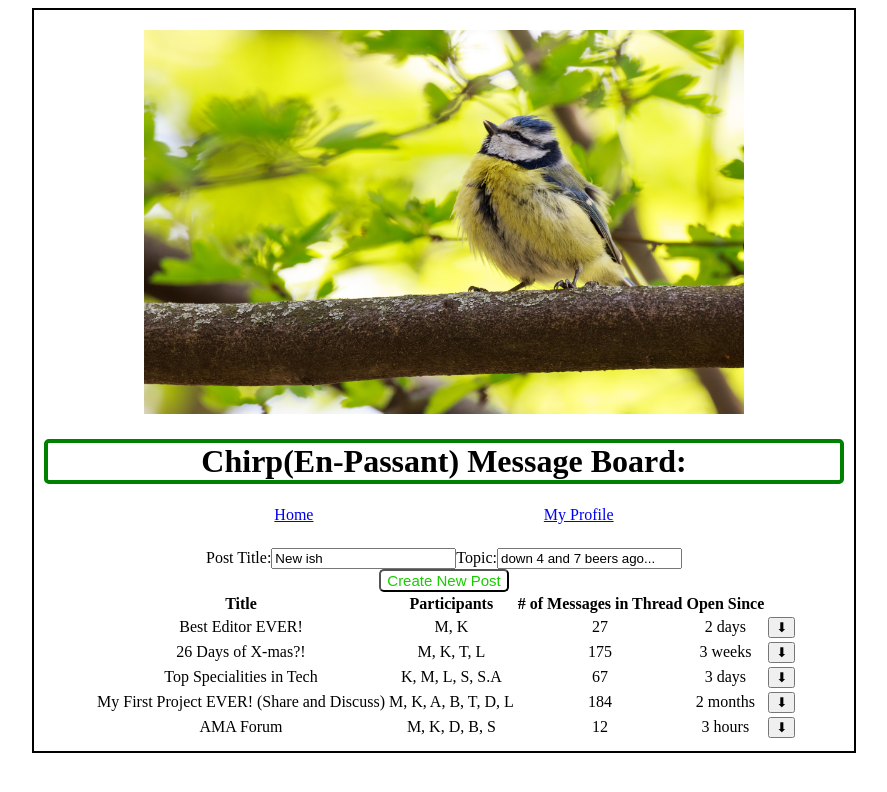
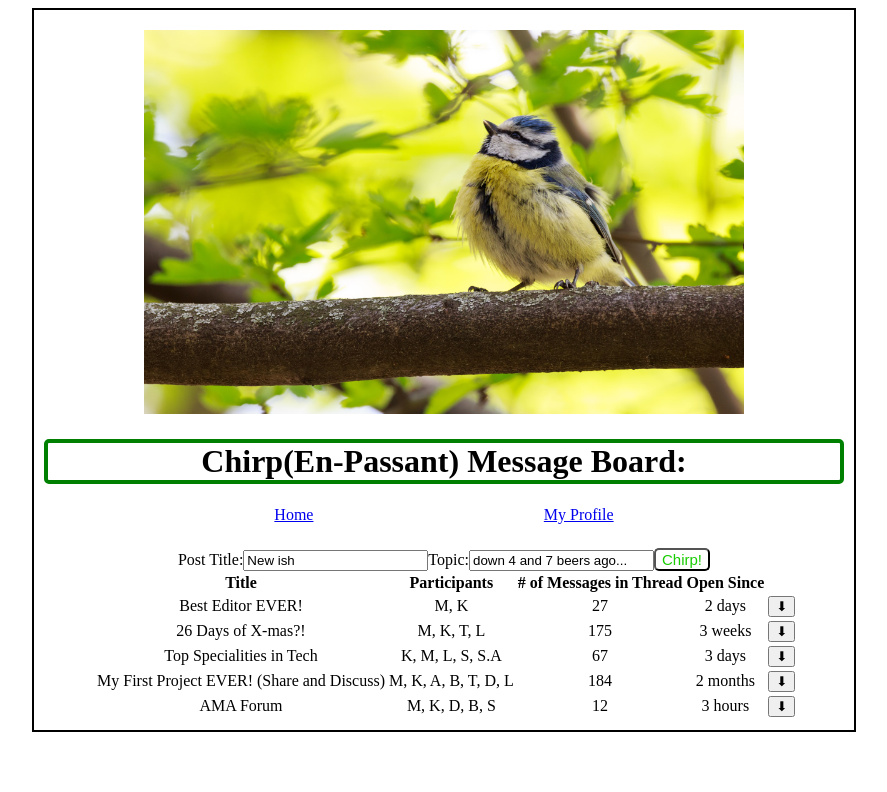
Before and after one commit to triggxl/Chirp-Capstone, a React (Create React App) app in the folder chirp-app/: page /message-board in a window 1280 px wide. Both pictures are taken after a click on the button "Create New Post". Shown: the top 792 px of the page, without its empty margins (196-1083 px from the left). Built offline with nearby package versions, Linux system fonts and the light colour scheme.

Commit message:
desired outcome: when 'Create New Post' is clicked show form, input desired text, close up submit and display new Post               currently: clicking 'Create New Post' renders input fields (text can't be modified) and clicking 'Chirp' only re-renders page

```diff
--- a/chirp-app/src/components/Message-board/Post.js
+++ b/chirp-app/src/components/Message-board/Post.js
@@ -50,16 +50,8 @@ class Post extends React.Component {
       })
     }
 
-    const buildToggleDelete = (context, replyId) => (e) => {
-      if (!window.confirm('This reply will be deleted.')) return
-      this.setState({
-        // find reply that matches post && remove it
-        isDeleted: true,
-        isEdited: false,
-        isReplying: false,
-      })
-      context.deleteReply(post.postId, replyId)
-
+    const handleTextareaEdit = (e) => {
+      this.setState({ replyToBeEdited: e.target.value })
     }
 
     const toggleCancel = () => {
@@ -75,6 +67,18 @@ class Post extends React.Component {
       })
     }
 
+    const buildToggleDelete = (context, replyId) => (e) => {
+      if (!window.confirm('This reply will be deleted.')) return
+      this.setState({
+        // find reply that matches post && remove it
+        isDeleted: true,
+        isEdited: false,
+        isReplying: false,
+      })
+      context.deleteReply(post.postId, replyId)
+
+    }
+
     const buildHandleSave = context => (e) => {
       context.addReply(post.postId, e.target.previousElementSibling.value);
       this.setState({ isReplying: false })
@@ -85,12 +89,6 @@ class Post extends React.Component {
       this.setState({ isEdited: false })
     }
 
-    const handleTextareaEdit = (e) => {
-      this.setState({ replyToBeEdited: e.target.value })
-    }
-
-    // 4/6
-    // make onChange handler and value (text area to update state that's being used to set the textarea) && also a controlled input for deleting so you don't have to reference the DOM
 
     return (
       <chirpContext.Consumer>
--- a/chirp-app/src/components/Message-board/message-board.css
+++ b/chirp-app/src/components/Message-board/message-board.css
@@ -3,20 +3,11 @@
     margin: 0, 20%;
   }
 }
-@media only screen and (max-width: 637) {
-  #mb-container {
-    display: grid;
-    grid-template-columns: repeat(2, 1fr);
-    grid-gap: 1em;
-    /* hide columns __, __ */
-  }
-/* trying to hide openSince column */
-  .open-since-column {
+@media only screen and (max-width: 637px) {
+  /* ',' denotes these two classes will share the styles inside this block */
+  .open-since-column, .time-open-column {
     display: none;
   }
-  /* table#mb-table td > th-child(5) {
-    https://stackoverflow.com/questions/20090764/css-for-hiding-multiple-columns-in-a-table
-} */
 }
 
 
--- a/chirp-app/src/components/Message-board/message-board.js
+++ b/chirp-app/src/components/Message-board/message-board.js
@@ -30,10 +30,12 @@ class messageBoard extends React.Component {
     // }
     // https://reactrouter.com/web/api/Hooks; https://stackoverflow.com/questions/51337618/reactjs-modifying-state-and-changing-url-onchange;
 
-    const showAddForm = () => {
+    const handleShowAddForm = () => {
       this.setState({ showAddForm: true })
     }
-    const handleSubmitForm = context => (post) => {
+
+    const buildHandleSubmitForm = context => (e, post) => {
+      e.prevent.default();
       context.createNewPost(post.postId, this.state.postTitle, this.state.postContent)
       this.setState({
         isCreatingPost: true
@@ -52,20 +54,31 @@ class messageBoard extends React.Component {
                 <Link to="/" key={'/'}>Home</Link>
                 <Link to="/profile" key={'/profile'}>My Profile</Link>
               </div>
-              <form className="form-inline" onSubmit={handleSubmitForm(context)}>
-                <label className="ptl">Post Title:</label>
-                <input className="post-title" onChange={(e) => this.setState({ postTitle: e.target.value })} value={this.state.postTitle} type="text" id="new-post-title" value="New ish" />
-                <label className="pcl">Topic:</label>
-                <input className="post-content" onChange={(e) => this.setState({ postContent: e.target.value })} value={this.state.postContent} type="text" id="new-post-topic" value="down 4 and 7 beers ago..." />
-              </form>
-              {showAddForm ? <SiteButton onClick={showAddForm}>Create New Post</SiteButton> : null}
+              {/*
+              desired outcome: when 'Create New Post' is clicked show form, input desired text, close up submit and display new Post
+              currently: clicking 'Create New Post' renders input fields (text can't be modified) and clicking 'Chirp' only re-renders page
+               */}
+              {!this.state.showAddForm ?
+                <SiteButton onClick={handleShowAddForm}>Create New Post</SiteButton> :
+                <>
+                  <form className="form-inline" onSubmit={(e) => buildHandleSubmitForm(e, context)}>
+                    <label className="ptl">Post Title:</label>
+                    {/* eslint-disable-next-line */}
+                    <input className="post-title" onChange={(e) => this.setState({ postTitle: e.target.value })} value={this.state.postTitle} type="text" id="new-post-title" value="New ish" />
+                    <label className="pcl">Topic:</label>
+                    {/* eslint-disable-next-line */}
+                    <input className="post-content" onChange={(e) => this.setState({ postContent: e.target.value })} value={this.state.postContent} type="text" id="new-post-topic" value="down 4 and 7 beers ago..." />
+                    <SiteButton type="submit">Chirp!</SiteButton>
+                  </form>
+                </>
+              }
               <table id="mb-table">
                 <thead>
                   <tr id="table-row">
                     <th>Title</th>
                     <th>Participants</th>
                     <th># of Messages in Thread</th>
-                    <th className="open-since-column">Open Since</th>
+                    <th className="open-since-column" >Open Since</th>
                   </tr>
                 </thead>
                 {context.posts.map((post, idx) => {
@@ -85,6 +98,9 @@ class messageBoard extends React.Component {
 
 export default messageBoard;
 
+
+/*
+ */
 // Create it in JSX
 // create state....method to update state
 /* (MVP) <select name="drop-down-for-mb" id="drop-down-for-mb" onChange={e.target}>
```
